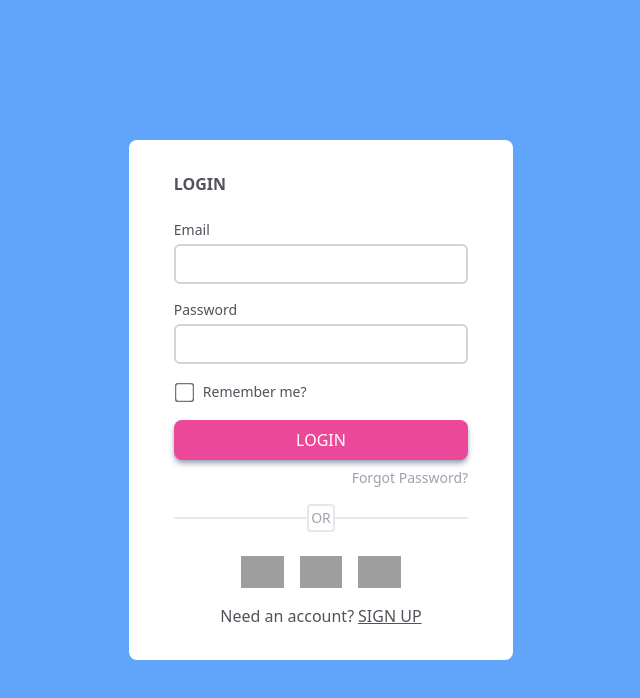
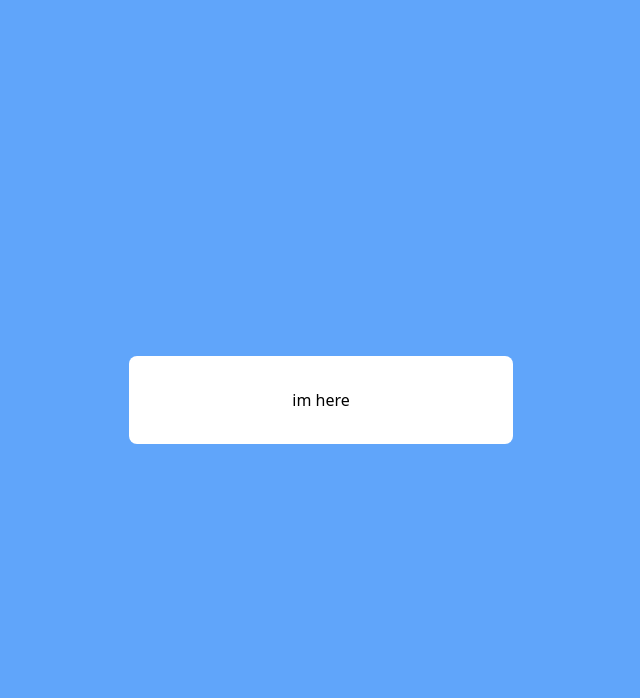
Before and after one commit to FBudn/React-first-practise-page, a React (Create React App) app: page /Sign in a window 1280 px wide. Shown: the top 698 px of the page, without its empty margins (319-959 px from the left). Built offline with nearby package versions, Linux system fonts and the light colour scheme; grey boxes are pictures that could not be loaded.

Commit message:
pointers-console.logs-signup-page-first-nest

```diff
--- a/src/App.js
+++ b/src/App.js
@@ -1,18 +1,22 @@
 import "./App.css";
 import Tile from "./Tile";
+import SignUpTile from "./SignUp/SignUp";
 import { BrowserRouter as Router, Route, Switch } from "react-router-dom";
 
 function App() {
   return (
     <Router>
       <div className="App bg-blue-400 min-h-screen min-w-full">
-        <Switch>
-          <Route path="/">
-            <div className="flex w-full flex-col justify-center align-center items-center max-w-7xl">
+        <div className="flex w-full flex-col justify-center align-center items-center max-w-7xl">
+          <Switch>
+            <Route exact path="/">
               <Tile />
-            </div>
-          </Route>
-        </Switch>
+            </Route>
+            <Route path="/Sign">
+              <SignUpTile />
+            </Route>
+          </Switch>
+        </div>
       </div>
     </Router>
   );
--- a/src/ForgotPassword.js
+++ b/src/ForgotPassword.js
@@ -1,6 +1,6 @@
 const ForgotPassword = () => {
   return (
-    <div className="flex w-full justify-end text-center text-sm font-medium  text-zinc-400">
+    <div className="flex w-full justify-end text-center text-sm font-medium  text-zinc-400 cursor-pointer">
       Forgot Password?
     </div>
   );
--- a/src/Icons.js
+++ b/src/Icons.js
@@ -1,23 +1,23 @@
 const Icons = () => {
   return (
     <div className="flex w-full justify-center align-center items-center text-center gap-4 mt-4">
-      <div>
+      <div onClick={() => console.log(`Google Clicked`)}>
         <img
-          className="h-8"
+          className="h-8 cursor-pointer"
           src="https://cdn-icons-png.flaticon.com/512/300/300221.png"
           alt="google"
-        />{" "}
+        />
       </div>
-      <div>
+      <div onClick={() => console.log(`Facebook Clicked`)}>
         <img
-          className="h-8"
+          className="h-8 cursor-pointer"
           src="https://cdn-icons-png.flaticon.com/512/665/665209.png"
           alt="fcb"
         />
       </div>
-      <div>
+      <div onClick={() => console.log(`LinkedIn Clicked`)}>
         <img
-          className="h-8"
+          className="h-8 cursor-pointer"
           src="https://cdn-icons-png.flaticon.com/512/665/665212.png"
           alt="linkedin"
         />
--- a/src/Input.js
+++ b/src/Input.js
@@ -33,7 +33,7 @@ const InputDiv = () => {
         />
       </div>
       <div className="flex justify-start align-center items-center text-center gap-3 h-10 pl-1 -mt-2">
-        <input
+        <input className="cursor-pointer"
           type="checkbox"
           name="rememberPassword"
           id="rememberPasswordID"
--- a/src/InputInfo.js
+++ b/src/InputInfo.js
@@ -5,15 +5,15 @@ const InputInfo = ({ emailValue, passwordValue, checkboxValue }) => {
       className="hidden align-center flex-col gap-4 absolute w-screen h-screen bg-green-400 left-0 top-0 z-500 justify-center items-center text-center"
     >
       <div className="flex rounded-full flex-col bg-orange-500 w-1/2 h-1/2 justify-center items-center text-center align-center">
-        <div className="flex font-bold text-lg text-white gap-2 w-1/3 ">
+        <div className="flex flex-col font-bold text-lg text-white w-1/3 lg:gap-2 lg:flex ">
           <p className="font-bold text-lg text-black "> Email: </p>
           {emailValue}
         </div>
-        <div className="flex font-bold text-lg text-white gap-2 w-1/3">
+        <div className="flex flex-col font-bold text-lg text-white w-1/3 lg:gap-2 lg:flex">
           <p className="font-bold text-lg text-black"> Passoword:</p>
           {passwordValue}
         </div>
-        <div className="flex font-bold text-lg text-white gap-2 w-1/3">
+        <div className="flex flex-col font-bold text-lg text-white w-1/3 lg:gap-2 lg:flex">
           <p className="font-bold text-lg text-black"> Is checkbox checked:</p>
           {checkboxValue}
         </div>
--- a/src/NeedAccount.js
+++ b/src/NeedAccount.js
@@ -1,12 +1,19 @@
+import { Link } from "react-router-dom";
 const NeedAcount = () => {
   return (
     <div className="flex w-full justify-center gap-1 mt-2">
       <div>Need an account?</div>
-      <a className="underline" href="#">
+      <Link className="underline" to="/Sign">
         SIGN UP
-      </a>
+      </Link>
     </div>
   );
 };
 
 export default NeedAcount;
+
+/*
+<a className="underline" href="#">
+        SIGN UP
+      </a>
+      */
--- /dev/null
+++ b/src/SignUp/SignUp.js
@@ -0,0 +1,9 @@
+const SignUpTile = () => {
+  return (
+    <div className="flex flex-col w-4/5  align-center justify-start items-center bg-white rounded-lg py-8 px-2 max-w-sm  ">
+      im here
+    </div>
+  );
+};
+
+export default SignUpTile;
--- a/src/TileSectionDiv.js
+++ b/src/TileSectionDiv.js
@@ -10,6 +10,9 @@ const TileDiv = () => {
   const logClick = () => {
     document.getElementById("inputInfoDIV").classList.toggle("flex");
     document.getElementById("rememberPasswordID").classList.toggle("hide");
+    console.log(document.getElementById("emailInput").value);
+    console.log(document.getElementById("passwordInput").value);
+    console.log(document.getElementById("rememberPasswordID").checked);
   };
 
   return (
```
